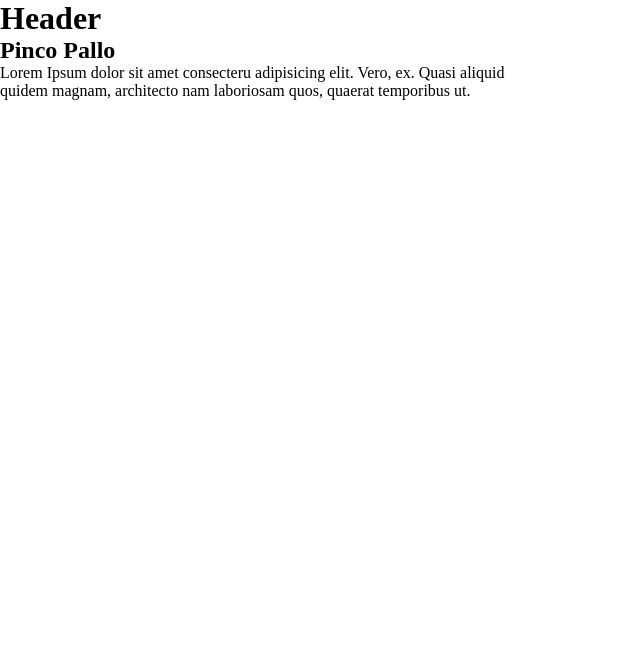
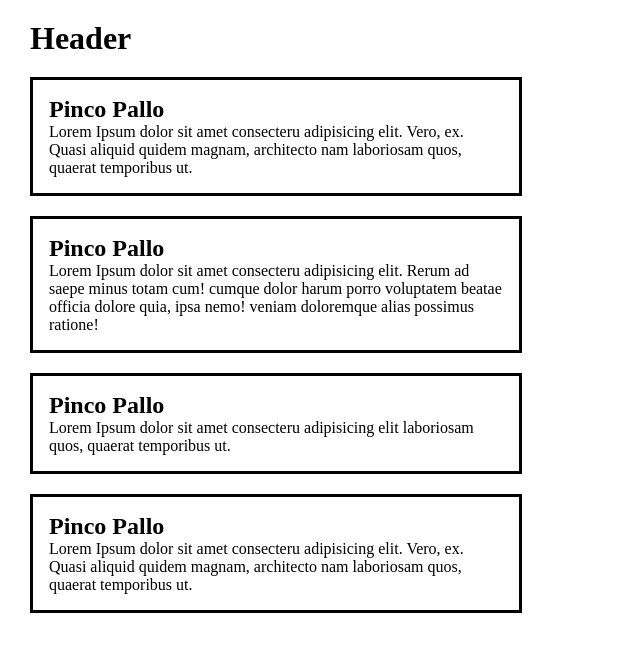
Before and after one commit to BkStyle89/htmlcss-wireframe, a plain HTML site: page index.html in a window 1280 px wide. Shown: the whole page, without its empty margins (0-640 px from the left). Drawn offline with Linux system fonts and the light colour scheme.

Commit message:
css border

```diff
--- a/index.html
+++ b/index.html
@@ -11,10 +11,22 @@
         <h1>Header</h1>
     </header>
     <main>
-        <article>
+        <div class="text">
         <h2>Pinco Pallo</h2>
         <p> Lorem Ipsum dolor sit amet consecteru adipisicing elit. Vero, ex. Quasi aliquid quidem magnam, architecto nam laboriosam quos, quaerat temporibus ut.</p>
-        </article>
+        </div>
+        <div class="text">
+        <h2>Pinco Pallo</h2>
+        <p> Lorem Ipsum dolor sit amet consecteru adipisicing elit. Rerum ad saepe minus totam cum! cumque dolor harum porro voluptatem beatae officia dolore quia, ipsa nemo! veniam doloremque alias possimus ratione!</p>
+        </div>
+        <div class="text">
+        <h2>Pinco Pallo</h2>
+        <p> Lorem Ipsum dolor sit amet consecteru adipisicing elit laboriosam quos, quaerat temporibus ut.</p>
+        </div>
+        <div class="text">
+        <h2>Pinco Pallo</h2>
+        <p> Lorem Ipsum dolor sit amet consecteru adipisicing elit. Vero, ex. Quasi aliquid quidem magnam, architecto nam laboriosam quos, quaerat temporibus ut.</p>
+        </div>
     </main>
     <footer></footer>
 
--- a/style.css
+++ b/style.css
@@ -5,5 +5,18 @@
 }
 
 body {
-    width: 512px
+    width: 512px;
+    margin: 20px;
 }
+
+header {
+    margin: 10px;
+}
+
+.text{
+    padding: 1rem;
+    border: solid;
+    display: inline-block;
+    margin: 10px;
+
+}
```
